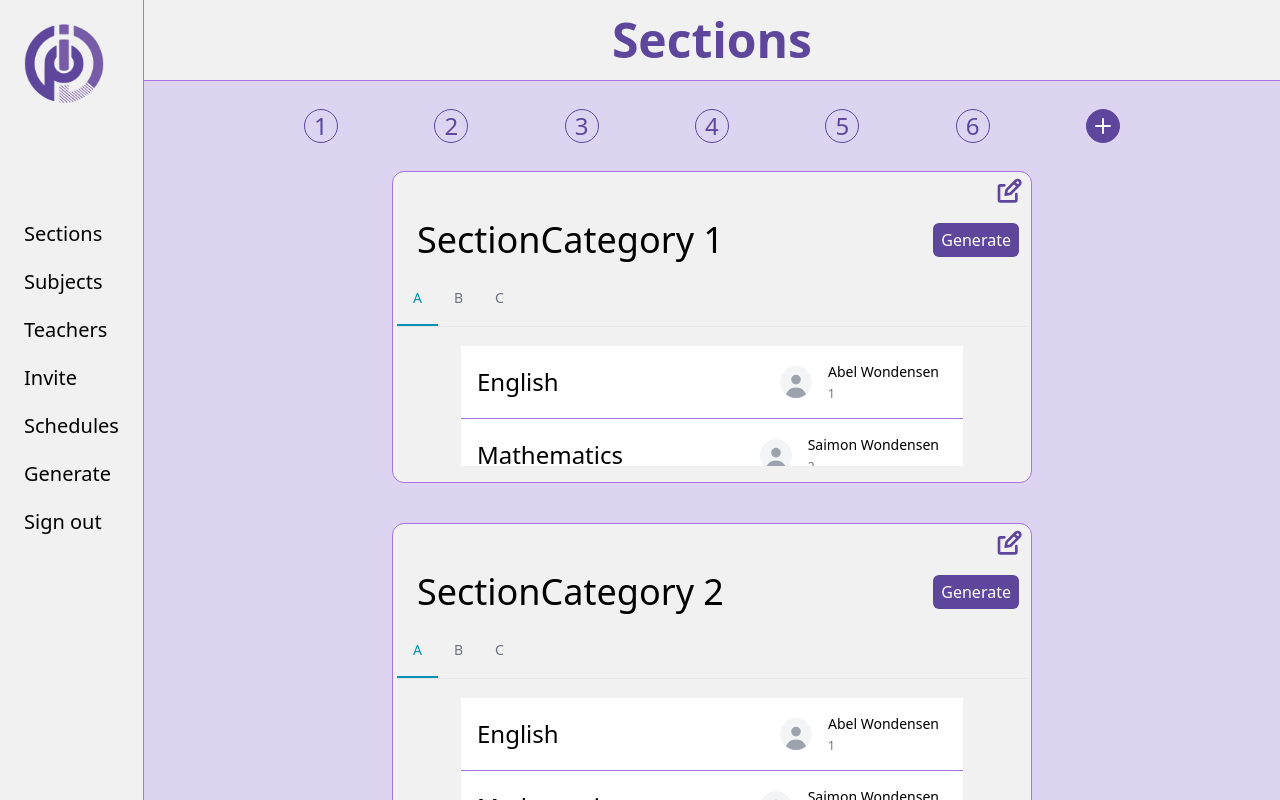
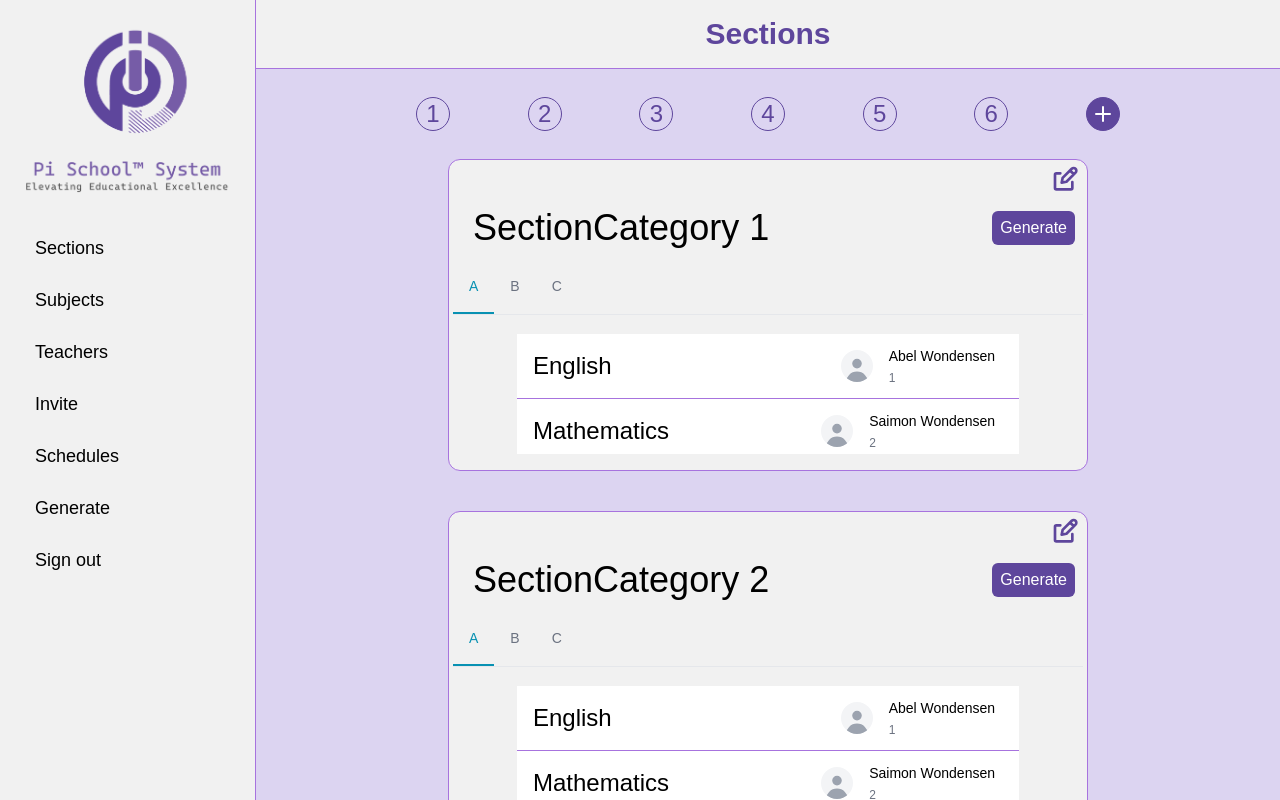
Before and after one commit to BiniyamTafesselemu/pi_schooltimetable_generator, a React (Vite) app in the folder Frontend/Pi_Schooltimetable_Generator/: page /Sections in a window 1280 px wide. Built offline with nearby package versions, Linux system fonts and the light colour scheme.

Commit message:
sidebar and subjects card visual improvement

```diff
--- a/Frontend/Pi_Schooltimetable_Generator/src/components/HeadBan.jsx
+++ b/Frontend/Pi_Schooltimetable_Generator/src/components/HeadBan.jsx
@@ -35,7 +35,7 @@ export default function HeadBan({title}) {
                 <SideBarPopUP open={isOpen} onClose={()=> setIsOpen(false)}/>
             </div>
         )}
-        <h1 className="text-5xl font-bold text-[#5E469C] flex-1 justify-center items-center">{title}</h1>
+        <h1 className="text-3xl font-semibold text-[#5E469C] flex-1 justify-center items-center">{title}</h1>
     </header>
   )
 }
--- a/Frontend/Pi_Schooltimetable_Generator/src/components/Section_TeacherCard.jsx
+++ b/Frontend/Pi_Schooltimetable_Generator/src/components/Section_TeacherCard.jsx
@@ -1,7 +1,7 @@
 import Subject_teacher_card from "./Subject_teacher_card"
 export default function Section_TeacherCard({Sub}) {
   return (
-    <div className='flex flex-row justify-between items-center bg-white hover:bg-[rgb(167,115,222)] border-b-[0.1rem]  border-solid border-[rgb(167,115,222)] hover:border-white p-[0.5rem_1rem]'>
+    <div className='flex flex-row justify-between items-center bg-white hover:bg-[rgb(167,115,222)] border-b-[0.1rem]  border-solid border-[rgb(167,115,222)] hover:border-white p-[0.25rem_1rem]'>
         <p className='text-2xl'>{Sub.Subject}</p>
         <Subject_teacher_card Teacher={Sub.Teacher}/>
     </div>
--- a/Frontend/Pi_Schooltimetable_Generator/src/components/Side.jsx
+++ b/Frontend/Pi_Schooltimetable_Generator/src/components/Side.jsx
@@ -1,32 +1,55 @@
 import { useState } from 'react';
-import logo from '../assets/pi-school-system-logo-only.png'
+import logo from '../assets/pi-school-system-logo.png'
 import InviteCard from './InviteCard';
 
 export default function Side(){
     const [isOpen, setIsOpen] = useState(false);
     return(
-        <div className='bg-[#f1f1f1] border-r-[0.1rem]  border-solid border-[rgb(167,115,222)] flex flex-col h-screen  items-start justify-start p-6 gap-5 w-fit text-xl'>
-            <img src={logo} className='w-20 mb-24'></img>
-            <a href="/Sections" className="hover:text-[#5E469C]">Sections</a>
-            <a href="/Subjects" className="hover:text-[#5E469C]">
+        <aside className="bg-[#f1f1f1] border-r-[0.1rem] border-solid border-[rgb(167,115,222)] h-screen p-4 w-64 text-lg flex flex-col items-start justify-start overflow-clip">
+            <div className="w-full mb-6 flex justify-center">
+                <img src={logo} className="w-34 p-2" alt="Logo" />
+            </div>
+
+            <nav className="w-full">
+                <ul className="space-y-2">
+                <li>
+                    <a href="/Sections" className="hover:text-[#5E469C] block py-2 px-4 border-l-[0.2rem] border-transparent hover:border-[#A773DE] font-medium rounded-md transition-all duration-150 ease-in-out">
+                    Sections
+                    </a>
+                </li>
+                <li>
+                    <a href="/Subjects" className="hover:text-[#5E469C] block py-2 px-4 border-l-[0.2rem] border-transparent hover:border-[#A773DE] font-medium rounded-md transition-all duration-150 ease-in-out">
                     Subjects
                     </a>
-                    <a href="/Teachers" className="hover:text-[#5E469C]">
+                </li>
+                <li>
+                    <a href="/Teachers" className="hover:text-[#5E469C] block py-2 px-4 border-l-[0.2rem] border-transparent hover:border-[#A773DE] font-medium rounded-md transition-all duration-150 ease-in-out">
                     Teachers
                     </a>
-                    <button className="hover:text-[#5E469C]" onClick={()=>setIsOpen(true)}>
+                </li>
+                <li>
+                    <button onClick={() => setIsOpen(true)} className="hover:text-[#5E469C] block py-2 px-4 border-l-[0.2rem] border-transparent hover:border-[#A773DE] font-medium rounded-md transition-all duration-150 ease-in-out">
                     Invite
                     </button>
-                    <InviteCard isOpen={isOpen} onClose={setIsOpen}/>
-                    <a href="#" className="hover:text-[#5E469C]">
+                    <InviteCard isOpen={isOpen} onClose={setIsOpen} />
+                </li>
+                <li>
+                    <a href="#" className="hover:text-[#5E469C] block py-2 px-4 border-l-[0.2rem] border-transparent hover:border-[#A773DE] font-medium rounded-md transition-all duration-150 ease-in-out">
                     Schedules
                     </a>
-                    <a href="#" className="hover:text-[#5E469C]">
+                </li>
+                <li>
+                    <a href="#" className="hover:text-[#5E469C] block py-2 px-4 border-l-[0.2rem] border-transparent hover:border-[#A773DE] font-medium rounded-md transition-all duration-150 ease-in-out">
                     Generate
                     </a>
-                    <a href="/" className="hover:text-[#5E469C]">
+                </li>
+                <li>
+                    <a href="/" className="hover:text-[#5E469C] block py-2 px-4 border-l-[0.2rem] border-transparent hover:border-[#A773DE] font-medium rounded-md transition-all duration-150 ease-in-out">
                     Sign out
                     </a>
-        </div>
+                </li>
+                </ul>
+            </nav>
+        </aside>
     );
 }
--- a/Frontend/Pi_Schooltimetable_Generator/src/components/Subject_teacher_card.jsx
+++ b/Frontend/Pi_Schooltimetable_Generator/src/components/Subject_teacher_card.jsx
@@ -4,7 +4,7 @@ export default function Subject_teacher_card({Teacher}){
     return(
       <button className="hover:bg-[rgba(167,115,222,0.28)] p-2 rounded-full">
         <Avatar img={Teacher.img} size="sm" rounded>
-          <div className='space-y-1 font-medium dark:text-white text-left'>
+          <div className='space-y-1 font-medium dark:text-white text-left w-0 md:w-fit'>
             <div className= 'md:text-sm text-[0rem]'>{Teacher.name}</div>
             <div className='md:text-xs text-[0rem] text-gray-500 dark:text-gray-400'>{Teacher.ID}</div>
           </div>
--- a/Frontend/Pi_Schooltimetable_Generator/src/index.css
+++ b/Frontend/Pi_Schooltimetable_Generator/src/index.css
@@ -1,22 +1,13 @@
 @tailwind base;
 @tailwind components;
 @tailwind utilities;
+
+:root {
+
+  font-family: sans-serif;
+
+}
 /*
-:root {
-  font-family: Inter, system-ui, Avenir, Helvetica, Arial, sans-serif;
-  line-height: 1.5;
-  font-weight: 400;
-
-  color-scheme: light dark;
-  color: rgba(255, 255, 255, 0.87);
-  background-color: #242424;
-
-  font-synthesis: none;
-  text-rendering: optimizeLegibility;
-  -webkit-font-smoothing: antialiased;
-  -moz-osx-font-smoothing: grayscale;
-}
-
 a {
   font-weight: 500;
   color: #646cff;
```
Lines whose indentation alone changed are shown as unchanged.
